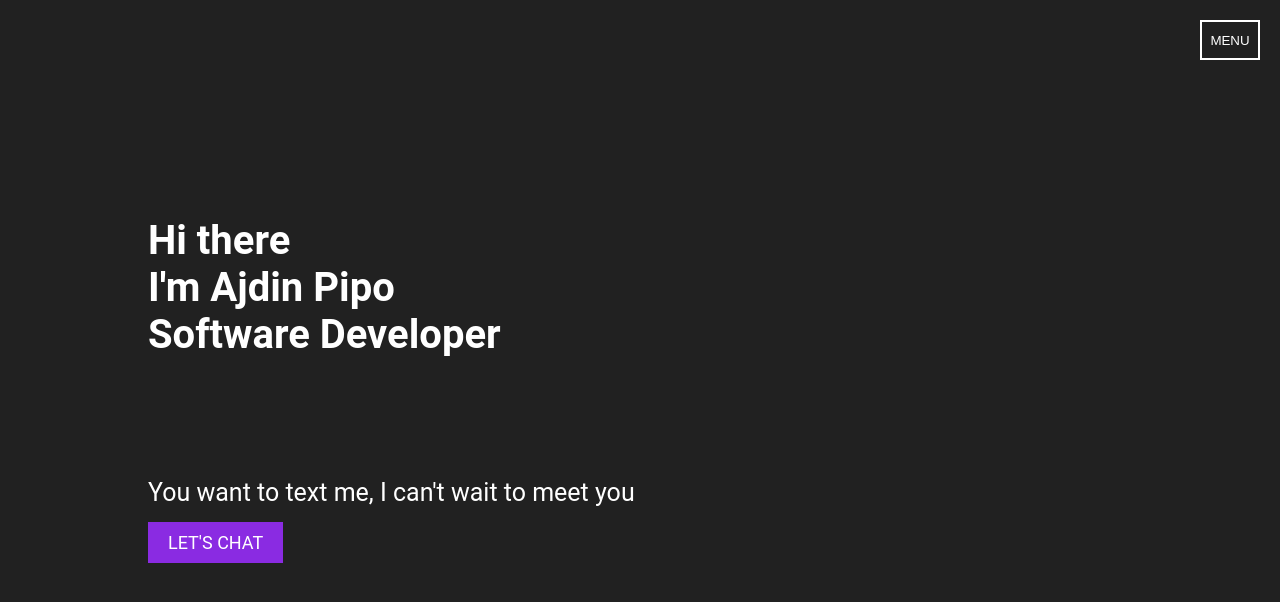
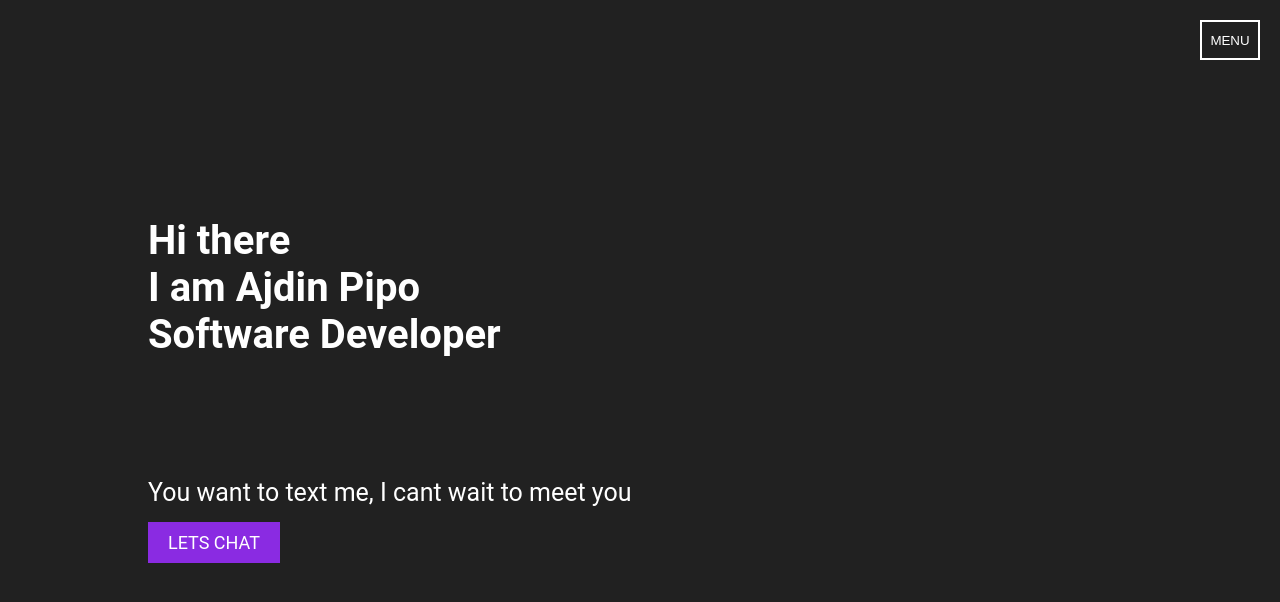
Before and after one commit to Nidja2021/portfolio, a Next.js app: page / in a window 1280 px wide. Shown: the top 602 px of the page. Built offline with nearby package versions, Linux system fonts and the light colour scheme.

Commit message:
third commit

```diff
--- a/components/hero/Hero.js
+++ b/components/hero/Hero.js
@@ -8,13 +8,13 @@ export default function Hero() {
     <div className={styles.hero}>
       <div className={styles.hero__aboutMe}>
         <p>Hi there</p>
-        <p>I'm Ajdin Pipo</p>
+        <p>I am Ajdin Pipo</p>
         <p>Software Developer</p>
       </div>
       <div className={styles.hero__line}></div>
       <div className={styles.hero__text}>
-        <p>You want to text me, I can't wait to meet you</p>
-        <Link href='/contact'><a className={styles.hero__text__btn}>Let's chat</a></Link>
+        <p>You want to text me, I cant wait to meet you</p>
+        <Link href='/contact'><a className={styles.hero__text__btn}>Lets chat</a></Link>
       </div>
     </div>
   )
--- a/components/navbar/Navbar.js
+++ b/components/navbar/Navbar.js
@@ -3,6 +3,7 @@ import { useEffect, useState } from "react"
 import styles from './navbar.module.scss'
 
 import Footer from '../footer/Footer'
+import Image from "next/image"
 
 export default function Navbar() {
 
@@ -28,7 +29,7 @@ export default function Navbar() {
 
        <div className={styles.navbar__menu__logo}>
        <div className={styles.navbar__menu__logo__image}>
-        <img src="./assets/logo.png" alt="" />
+        <Image src="./assets/logo.png" alt="" />
        </div>
        <div className={styles.navbar__menu__logo__text}>
         <p>Ajdin Pipo</p>
--- a/components/project/Project.js
+++ b/components/project/Project.js
@@ -1,3 +1,4 @@
+import Image from 'next/image'
 import Link from 'next/link'
 import styles from './project.module.scss'
 
@@ -5,7 +6,7 @@ export default function Project({name, src, alt, link}) {
   return (
     <div className={styles.project}>
         <div className={styles.project__image}>
-            <img src={src} alt={alt} className={styles.project__image__img}/>
+            <Image src={src} alt={alt} className={styles.project__image__img}/>
         </div>
         <div className={styles.project__description}>
             <h2>{name}</h2>
--- a/pages/about/index.js
+++ b/pages/about/index.js
@@ -1,4 +1,5 @@
 import styles from './about.module.scss'
+import Image from 'next/image';
 
 import Fade from 'react-reveal/Fade';
 
@@ -10,7 +11,7 @@ export default function About() {
 
     <div className={styles.about__aboutMe}>
       <div className={styles.about__aboutMe__image}>
-        <img
+        <Image
           src='assets/mypic/me_avatar.png'
           alt='My Picture'
           className={styles.about__aboutMe__image__img}
--- a/pages/index.js
+++ b/pages/index.js
@@ -8,7 +8,7 @@ export default function Home() {
       <Head>
         <title>Ajdin Pipo</title>
         <meta name="description" content="Generated by create next app" />
-        <link rel="stylesheet" href="https://cdnjs.cloudflare.com/ajax/libs/font-awesome/6.1.1/css/all.min.css" integrity="sha512-KfkfwYDsLkIlwQp6LFnl8zNdLGxu9YAA1QvwINks4PhcElQSvqcyVLLD9aMhXd13uQjoXtEKNosOWaZqXgel0g==" crossorigin="anonymous" referrerpolicy="no-referrer" />
+        <link rel="stylesheet" href="https://cdnjs.cloudflare.com/ajax/libs/font-awesome/6.1.1/css/all.min.css" integrity="sha512-KfkfwYDsLkIlwQp6LFnl8zNdLGxu9YAA1QvwINks4PhcElQSvqcyVLLD9aMhXd13uQjoXtEKNosOWaZqXgel0g==" crossOrigin="anonymous" referrerpolicy="no-referrer" />
         <link rel="icon" href="./assets/logo.png" />
       </Head>
 
```
